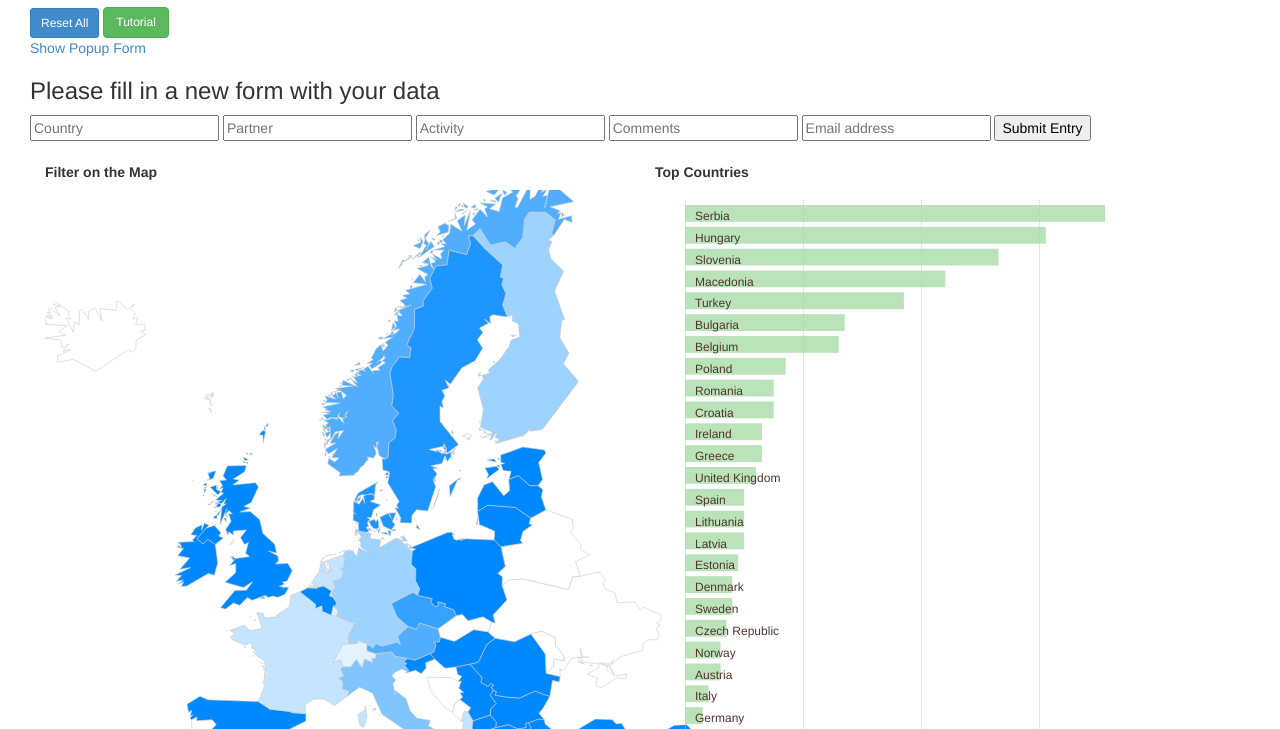
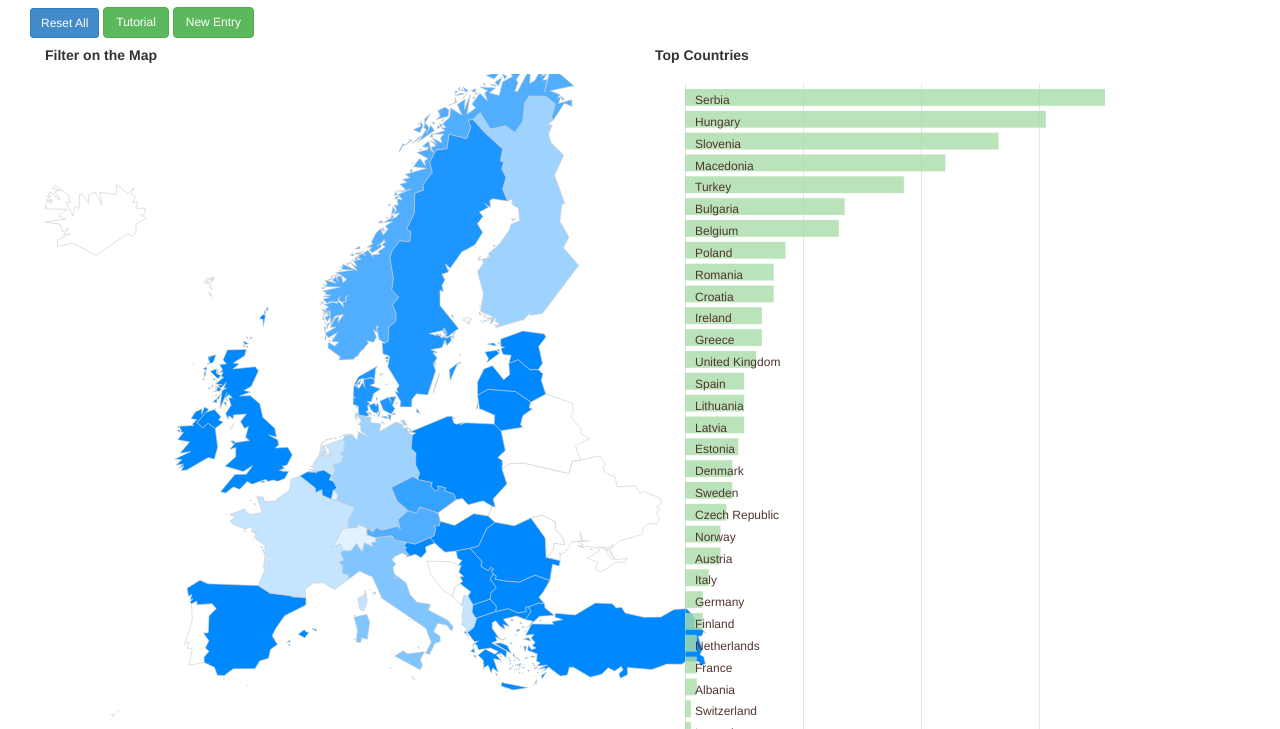
Before and after one commit to sofiaqiriazi/Child-Protection, a plain HTML site: page index.html in a window 1280 px wide. Shown: the part 71-800 px from the top of the page. Drawn offline with nearby package versions, Linux system fonts and the light colour scheme.

Commit message:
back to last working version

```diff
--- a/index.html
+++ b/index.html
@@ -12,6 +12,8 @@
     <link rel="stylesheet" href="css/bootstrap.css">
     <link rel="stylesheet" type="text/css" href="css/dc.css">
     <link rel="stylesheet" type="text/css" href="css/3w-dashboard.css">
+    <script src="http://code.jquery.com/jquery-1.11.3.min.js"></script>
+
     <!-- Add IntroJs styles and JS -->
     <link rel="stylesheet" type="text/css" href="css/introjs.css">
 	<script type="text/javascript" src="js/intro.js"></script>
@@ -62,23 +64,7 @@ g.selected path {
             <div class="col-xs-12 col-sm-12 col-md-12 col-lg-12">
                 <a class="reset btn btn-primary btn-sm" id="reset" href="javascript:dc.filterAll();dc.redrawAll();">Reset All</a>
                 <a class="btn btn btn-success" href="javascript:void(0);" onclick="javascript:introJs().start();">Tutorial</a>
-				  <div data-role="main" class="ui-content">
-				    <a href="#myPopup" data-rel="popup" class="ui-btn ui-btn-inline ui-corner-all ui-icon-check ui-btn-icon-left">Show Popup Form</a>
-
-				    <div data-role="popup" id="myPopup" class="ui-content" style="min-width:250px;">
-				      <form method="post" action="demoform.asp">
-				        <div>
-				          <h3>Please fill in a new form with your data</h3>
-				                 <input type="text" name="user" id="usrnm" placeholder="Country">
-				                 <input type="text" name="user" id="usrnm" placeholder="Partner">
-				                 <input type="text" name="user" id="usrnm" placeholder="Activity">
-				                 <input type="text" name="user" id="usrnm" placeholder="Comments">
-				                 <input type="email" name="email" id="email" placeholder="Email address">
-				                 <input type="submit" data-inline="true" value="Submit Entry">
-				        </div>
-				      </form>
-				    </div>
-				  </div>
+                <a class="entry btn btn-success" id="entry" href="javascript:dc.filterAll();dc.redrawAll();">New Entry</a>
             </div>
 				<div class = "col-xs-12 col-sm-12 col-md-12 col-lg-12">
 			        <div id="map2" class="col-xs-6 col-sm-6 col-md-6 col-lg-6 dc-chart" data-step="4" data-intro="Or click on this map to filter by area of operation." data-position="right">
```
